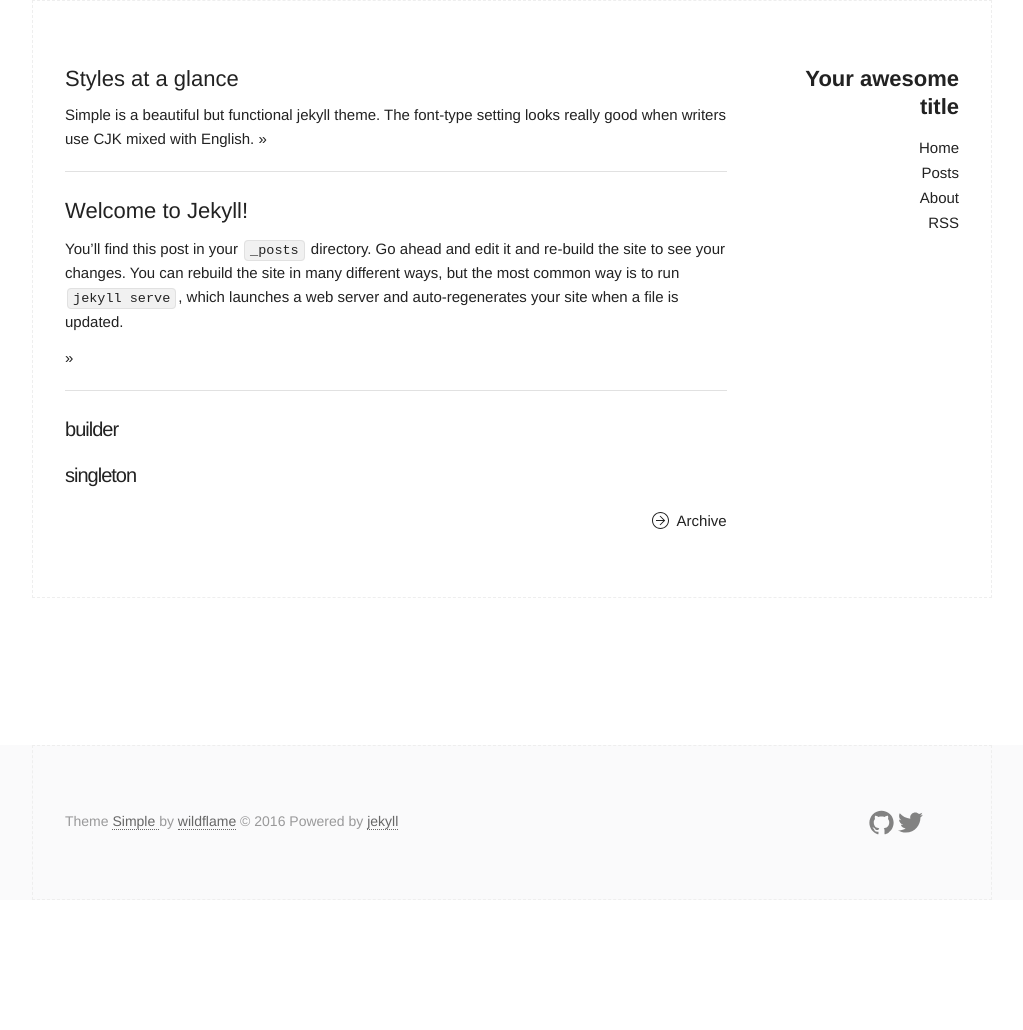
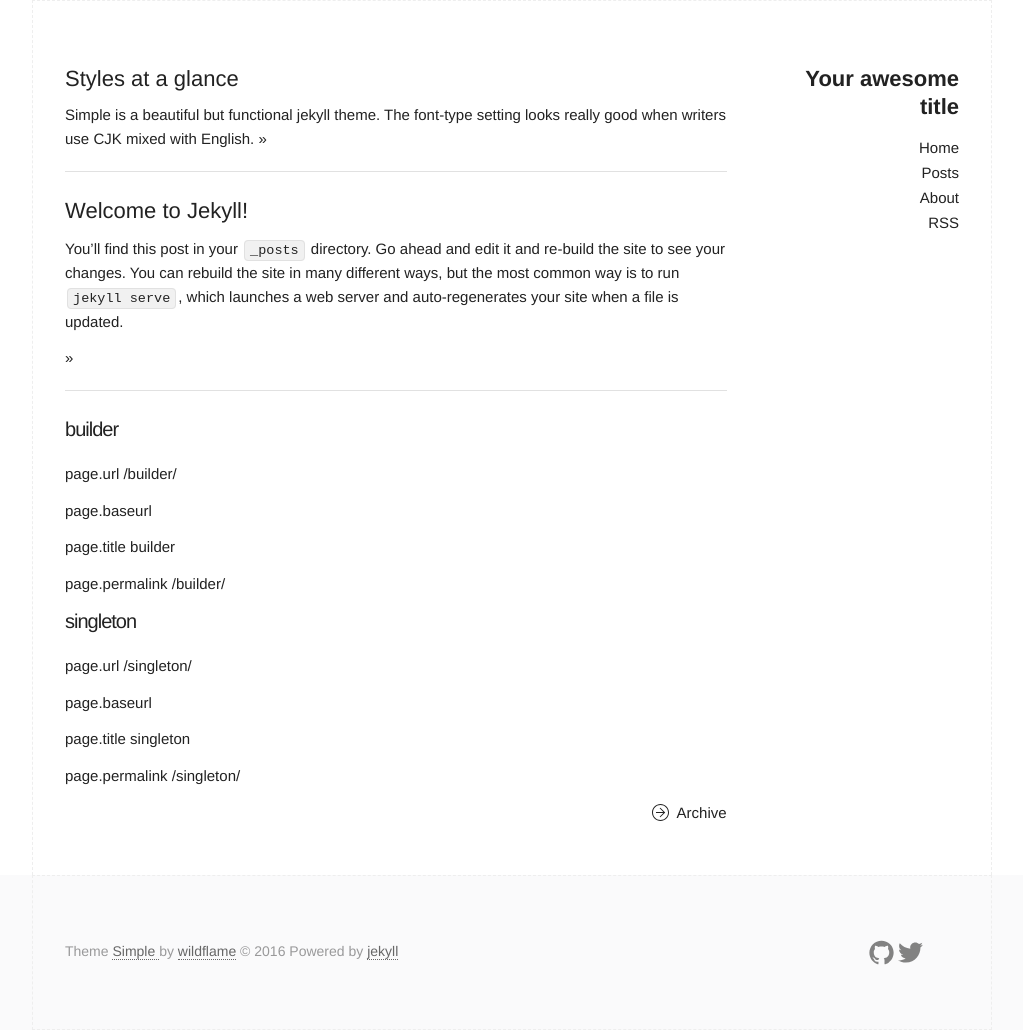
Before and after one commit to dstar55/100-words-design-patterns-java, a Jekyll site: the page built from index.html, in a window 1280 px wide. Shown: the whole page, without its empty margins (128-1151 px from the left). Built offline with Jekyll 4.4.1, drawn with Linux system fonts in a browser that asks for light colours; before the commit the page ends 900 px from its top, so only the background shows below that.

Commit message:
index updated

```diff
--- a/index.html
+++ b/index.html
@@ -65,7 +65,10 @@ title: Home
 			{% for page in site.pages %}
 			  {% if page.layout == 'pattern' %}
 				<h3><a href="{{ page.permalink }}">{{ page.title }}</a></h3>
-				<!--<p>{{ page.content }}</p>-->
+				<p>page.url {{ page.url }}</p>
+				<p>page.baseurl {{ page.baseurl }}</p>
+				<p>page.title {{ page.title }}</p>
+				<p>page.permalink {{ page.permalink }}</p>
 			  {% endif %}
 			{% endfor %}
 		</p>
```
